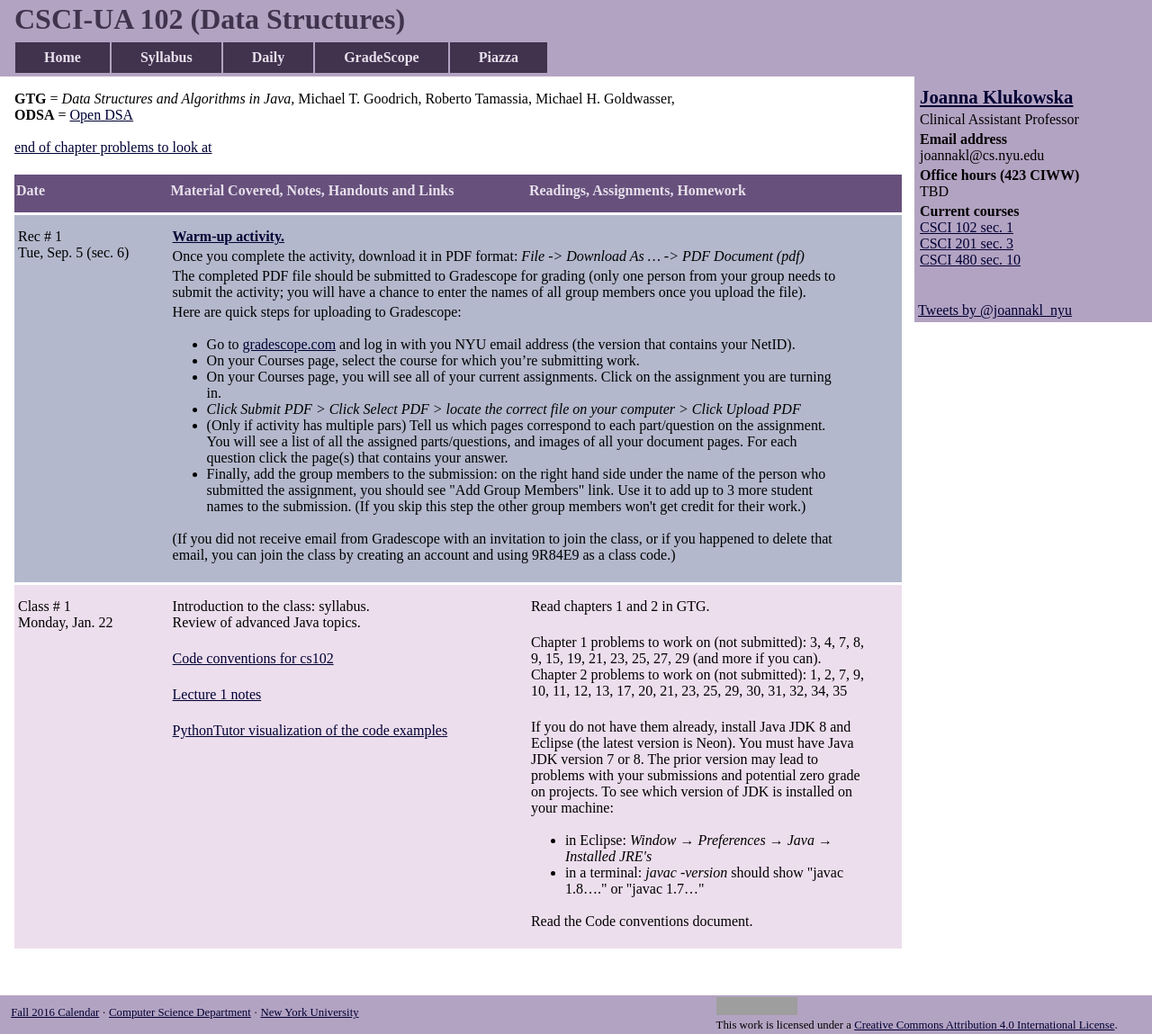
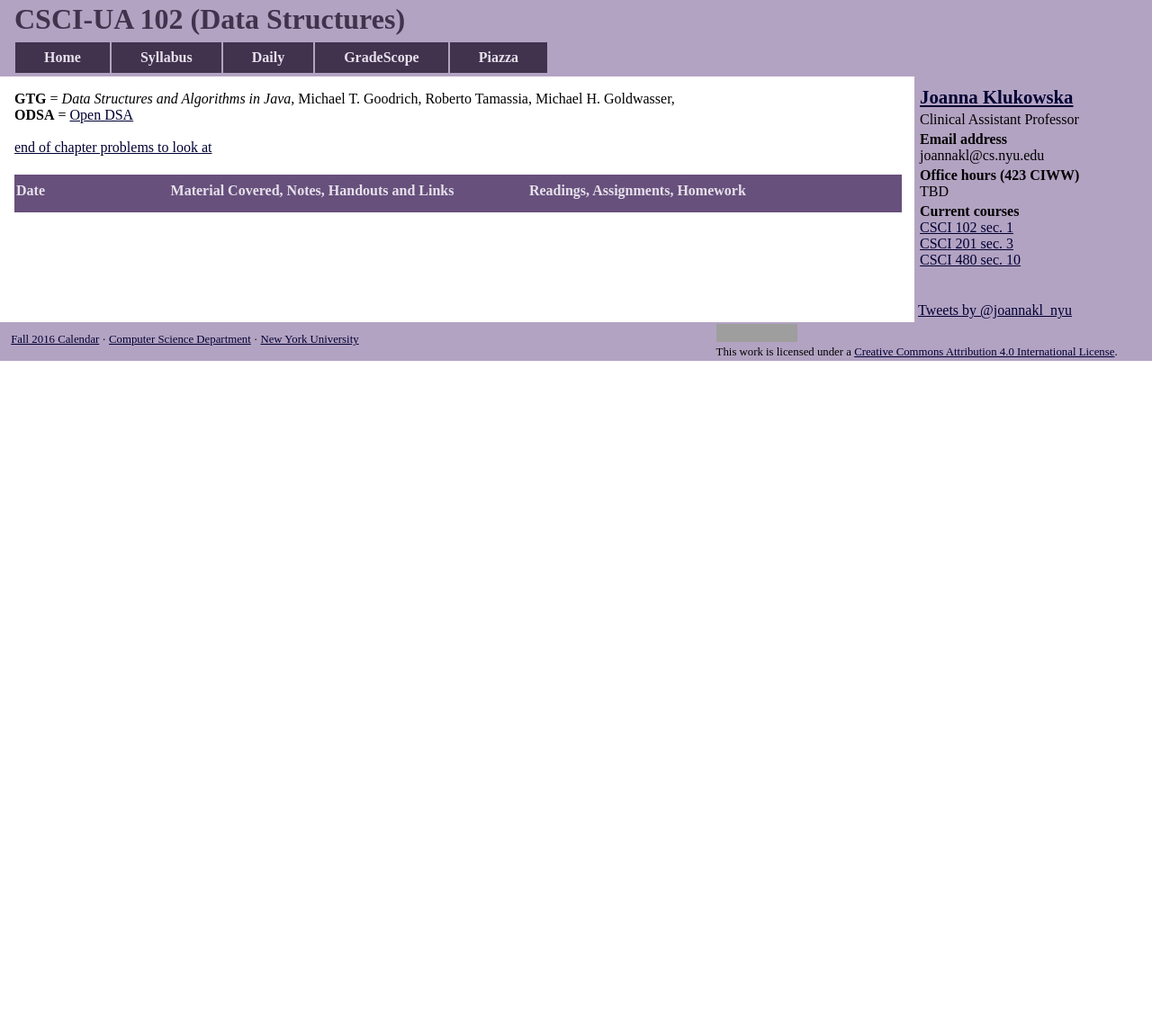
Before and after one commit to joannakl/cs102_s18, a Jekyll site: the page built from daily.html, in a window 1280 px wide. Shown: the whole page at 90% size. Built offline with Jekyll 4.4.1, drawn with Linux system fonts in a browser that asks for light colours; comment, search, counter and statistics services are not loaded; after the commit the page ends 900 px from its top, so only the background shows below that; grey boxes are pictures that could not be loaded.

Commit message:
first day updates

```diff
--- a/_includes/daily/r1.markdown
+++ b/_includes/daily/r1.markdown
@@ -4,7 +4,7 @@
 <p markdown="block">
 
 Rec # 1 <br>
-Tue, Sep. 5 (sec. 6)
+Tue, Jan. 23
 
 </p>
 </div>
--- a/daily.html
+++ b/daily.html
@@ -1,8 +1,8 @@
 ---
 layout: default
 days:
-    - "l01"
-    - "r1"
+#    - "l01"
+#    - "r1"
 #    - "03"
 ---
 
```
